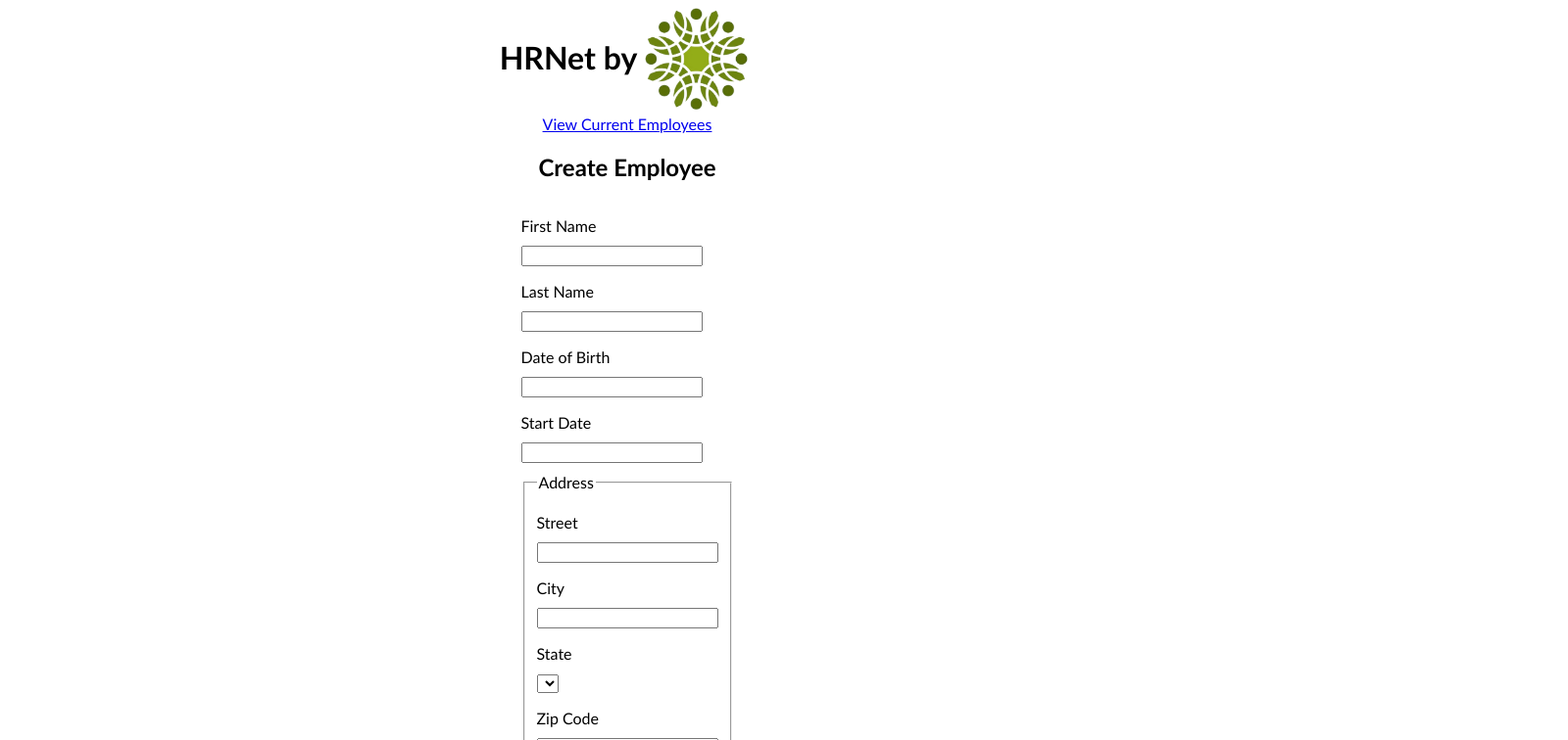
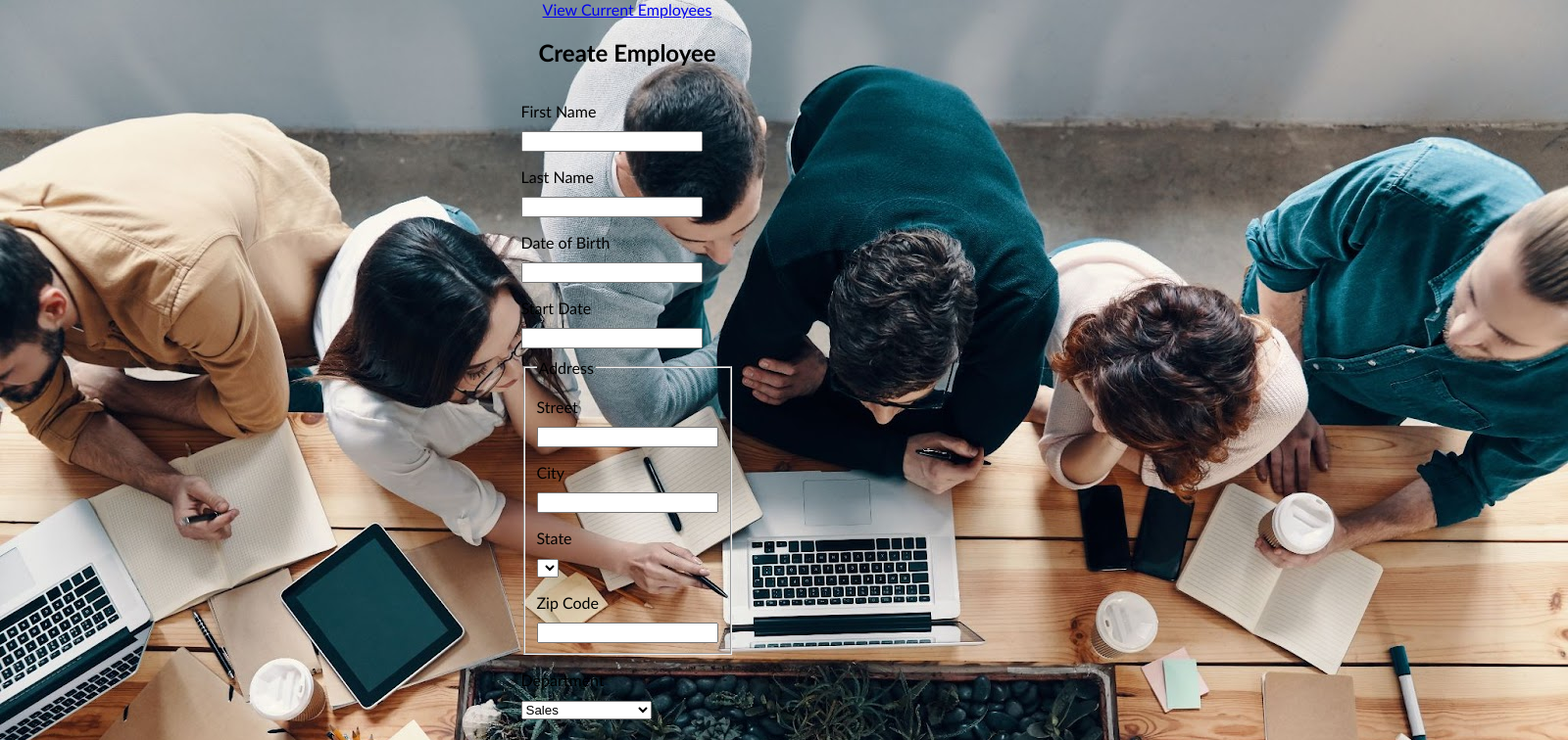
Before and after one commit to mohaali77/P14-JS-React, a React (Create React App) app in the folder hrnet/: page / in a window 1280 px wide. Shown: the top 756 px of the page at 98% size, 1600 px wide, since content can reach past the window. Built offline with nearby package versions, Linux system fonts and the light colour scheme.

Commit message:
Update index.js

```diff
--- a/hrnet/src/index.js
+++ b/hrnet/src/index.js
@@ -4,12 +4,13 @@ import { BrowserRouter } from 'react-router-dom';
 import App from './App'
 import './App.css'
 import Header from './components/header';
+import Background from './components/background';
 
 const root = ReactDOM.createRoot(document.getElementById('root'));
 root.render(
   <React.StrictMode>
     <BrowserRouter>
-      <Header />
+      <Background />
       <App />
     </BrowserRouter>
   </React.StrictMode>
```
